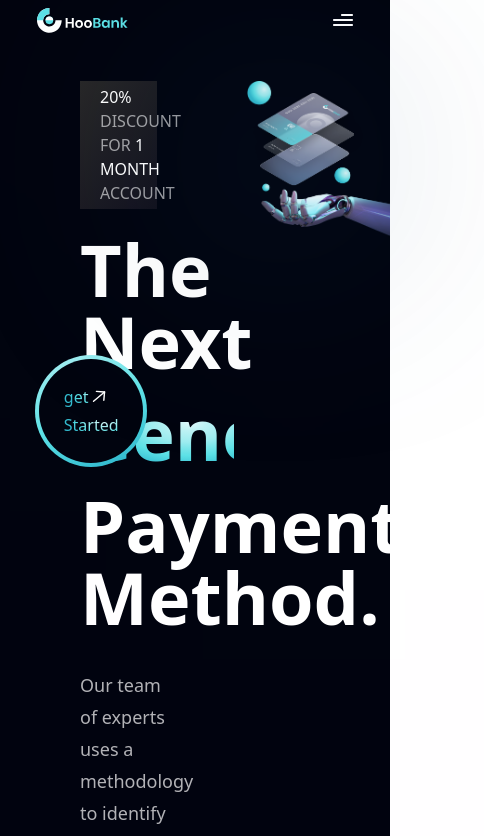
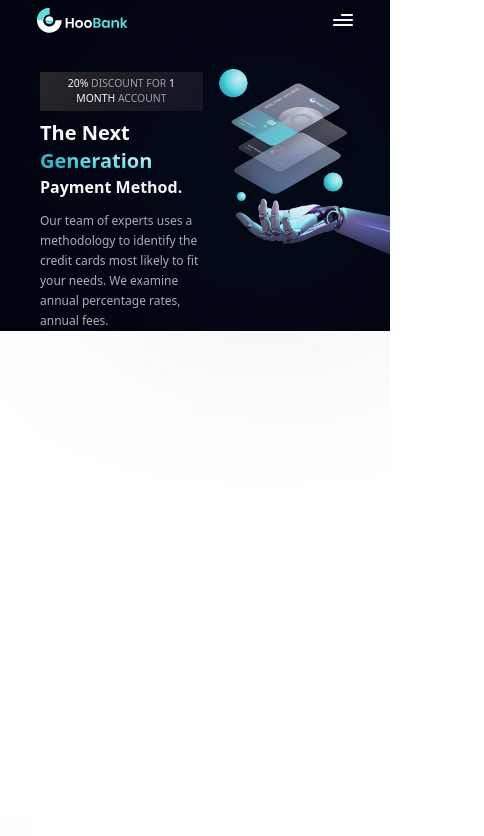
Before and after one commit to MoniruzzamanBillal/react-bank-web, a React (Vite) app: page / in a window 390 px wide. Shown: the top 836 px of the page, 484 px wide, since content can reach past the window. Built offline with nearby package versions, Linux system fonts and the light colour scheme.

Commit message:
hero done with responsive

```diff
--- a/src/Components/GetStarted.jsx
+++ b/src/Components/GetStarted.jsx
@@ -5,18 +5,18 @@ import { arrowUp } from "../assets";
 const GetStarted = () => {
   return (
     <>
-      <div className="getContainer w-[7rem] h-[7rem] bg-blue-gradient p-1 rounded-full  ">
+      <div className="getContainer w-[4rem] h-[4rem]  md:w-[5rem] md:h-[5rem]  lg:w-[6rem] lg:h-[6rem] xl:w-[7rem] xl:h-[7rem] bg-blue-gradient p-1 rounded-full  ">
         <div className="getWrapper w-[100%] h-[100%] m-auto bg-[#00040F] rounded-full flex flex-col justify-center items-center text-white ">
           <div className="itemContainer">
             {/*  */}
-            <div className="div1 flex text-gradient mb-1">
+            <div className="div1 flex text-gradient mb-1  text-xs md:text-base ">
               <h1>get </h1>
-              <img src={arrowUp} alt="" />
+              <img src={arrowUp} alt="" className=" w-[34%] md:w-full  " />
             </div>
             {/*  */}
 
             {/*  */}
-            <div className="div2 text-gradient">
+            <div className="div2 text-gradient  text-xs md:text-base  ">
               <h1> Started </h1>
             </div>
             {/*  */}
--- a/src/Components/Hero.jsx
+++ b/src/Components/Hero.jsx
@@ -9,38 +9,49 @@ const Hero = () => {
       <div className="heroContainer ">
         <div className="heroWrapper  flex ">
           {/* left side starts  */}
-          <div className="heroLeftContainer  w-[60%] flex flex-col justify-center">
-            <div className="heroLeftContainerWrapper  ml-20 relative">
+          <div className="heroLeftContainer w-[52%] sm:w-[60%] flex flex-col justify-center">
+            <div className="heroLeftContainerWrapper ml-10 sm:ml-12 md:ml-16 lg:ml-20 relative  ">
               {/* left top section  */}
-              <div className="heroLeftTop  mb-6">
+              <div className="heroLeftTop inline-block mb-2 sm:mb-4 md:mb-5 lg:mb-6">
                 {/* hero top left starts  */}
-                <div className="heroLeftTopContainer bg-discount-gradient  flex items-center self-center px-3 py-1 w-[50%] text-start">
-                  <div className="heroLeftTopLogo  mr-2">
-                    <img src={discount} alt="" />
+                <div className="heroLeftTopContainer bg-discount-gradient  flex items-center self-center px-3 py-1 w-[100%] justify-start text-center ">
+                  <div className="heroLeftTopLogo mr-[.1rem] sm:mr-[.15rem] md:mr-1 lg:mr-2  hidden sm:block">
+                    <img
+                      src={discount}
+                      alt=""
+                      className=" w-[78%] sm:w-[84%] md:w-[87%] lg:w-[100%]  "
+                    />
                   </div>
 
-                  <div className="heroLeftTopPara  text-[#FFFFFF]">
+                  <div className="heroLeftTopPara text-[#FFFFFF] text-[.65rem] sm:text-xs md:text-sm lg:text-base ">
                     <p>
                       20% <span className="text-[#FFFFFF99]">DISCOUNT FOR</span>{" "}
                       1 MONTH <span className="text-[#FFFFFF99]">ACCOUNT</span>
                     </p>
                   </div>
                 </div>
+
                 {/* hero top left ends */}
               </div>
 
               {/* middle side of hero section */}
               <div className="heroLeftMid  text-white">
-                <div className="heroMidHeading text-7xl font-semibold">
-                  <h1 className="mb-5">The Next</h1>
-                  <h1 className="mb-5 text-gradient">Generation</h1>
-                  <h1 className="mb-9"> Payment Method.</h1>
+                <div className="heroMidHeading text-xl sm:text-2xl md:text-4xl lg:text-5xl  xl:text-7xl font-semibold">
+                  <h1 className=" mb-[.01rem] sm:mb-1 md:mb-2 lg:mb-4 xl:mb-5 ">
+                    The Next
+                  </h1>
+                  <h1 className=" mb-[.01rem] sm:mb-1 md:mb-2 lg:mb-4 xl:mb-5 text-gradient">
+                    Generation
+                  </h1>
+                  <h1 className=" text-base sm:text-2xl md:text-4xl lg:text-5xl  xl:text-7xl mb-1 sm:mb-2 md:mb-3 lg:mb-4 xl:mb-5">
+                    Payment Method.
+                  </h1>
                 </div>
               </div>
 
               {/* bottom side of hero section  */}
-              <div className="heroLeftBottom  w-[65%] mt-6">
-                <p className="text-[#FFFFFFB2] text-lg leading-8">
+              <div className="heroLeftBottom w-[100%] sm:w-[90%] md:w-[84%] lg:w-[70%] mt-3 md:mt-5 lg:mt-6  ">
+                <p className="text-[#FFFFFFB2] text-xs sm:text-[.8rem] md:text-base lg:text-lg leading-5 sm:leading-6 md:leading-7 lg:leading-8">
                   Our team of experts uses a methodology to identify the credit
                   cards most likely to fit your needs. We examine annual
                   percentage rates, annual fees.
@@ -48,17 +59,17 @@ const Hero = () => {
               </div>
 
               {/* get started container  */}
-
-              <div className="getStartedContainer absolute top-[30%] right-[20%] transform -translate-x-1/2 -translate-y-1/2">
+              <div className="getStartedContainer absolute  transform translate-x-1/2 translate-y-1/2 top-3   right-32  hidden sm:block  ">
                 <GetStarted />
               </div>
               {/* get started container ends */}
             </div>
+            {/*  */}
           </div>
           {/* left side ends  */}
 
           {/* right side starts  */}
-          <div className="heroRightContainer w-[40%] ">
+          <div className="heroRightContainer w-[48%] sm:w-[40%] ">
             <div className="heroRightContainerWrapper  relative ">
               {/*  */}
               <div className="heroRightImg    ">
--- a/src/Components/NavBar.jsx
+++ b/src/Components/NavBar.jsx
@@ -15,7 +15,7 @@ const NavBar = () => {
 
   return (
     <>
-      <div className="navContainer  p-2 mb-10 w-[85%] m-auto  ">
+      <div className="navContainer  p-2 mb-7 sm:mb-10 w-[85%] m-auto  ">
         <div className="navWrapper flex justify-between items-center self-center">
           {/* left side of nav starts  */}
           <div className="navLeft ">
```
